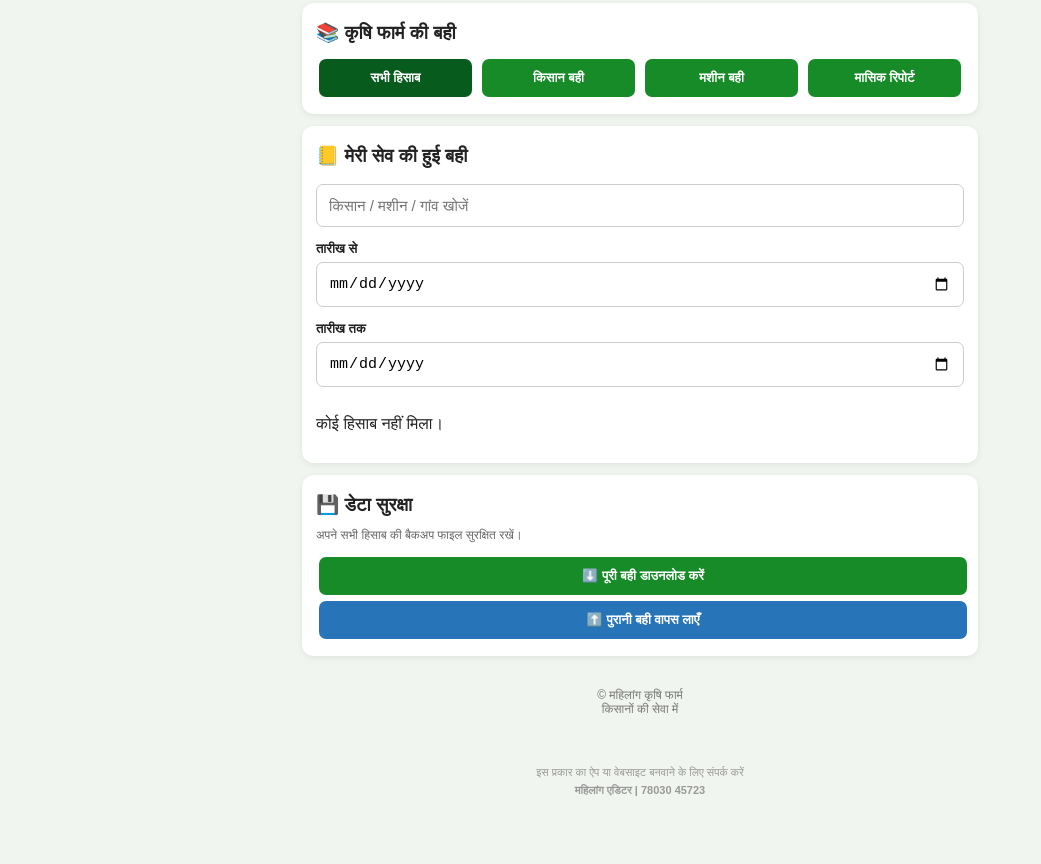
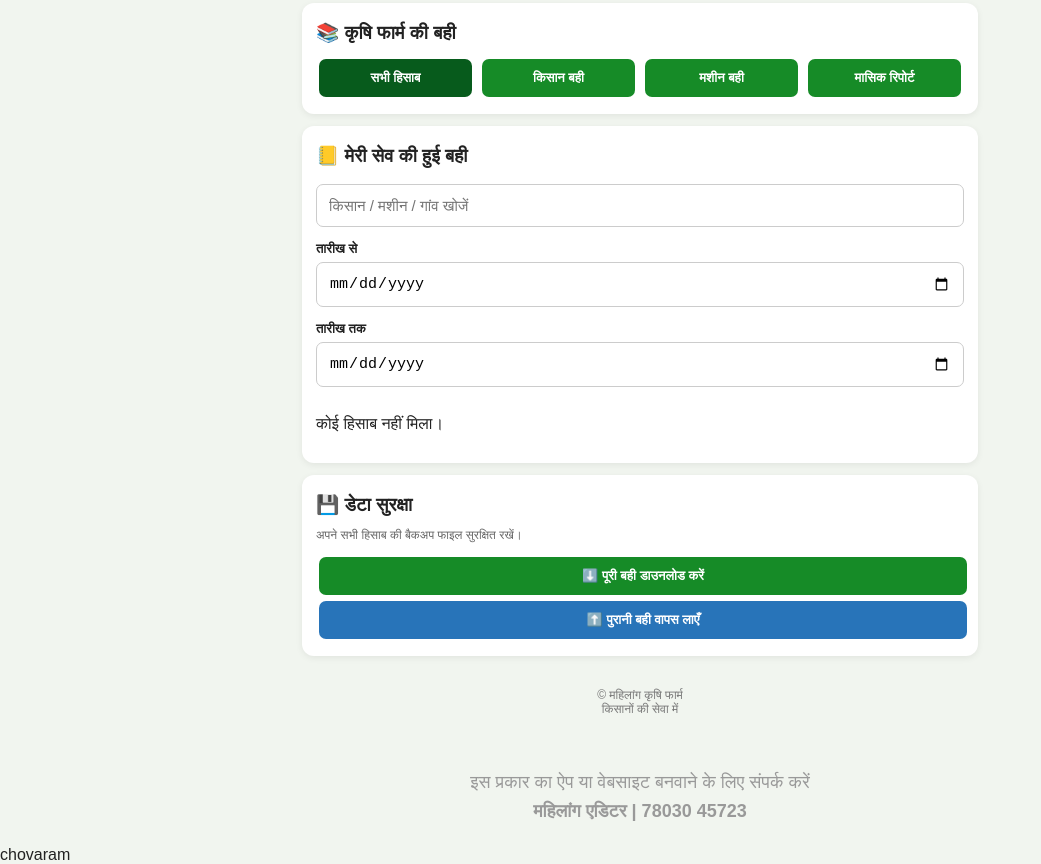
Before and after one commit to sulekhamahilang-beep/-, a plain HTML site: page index.html in a window 1280 px wide. Shown: the part 1197-2061 px from the top of the page, without its empty margins (0-1041 px from the left). Before the commit the page ends 2012 px from the top, so only its background shows below. Drawn offline with Linux system fonts and the light colour scheme.

Commit message:
Mahilang कृषि फार्म

```diff
--- a/index.html
+++ b/index.html
@@ -761,9 +761,9 @@ refreshAll();
 </html>
 <div style="
   text-align:center;
-  padding:8px 4px;
-  margin:8px 10px;
-  font-size:11px;
+  padding:10px 6px;
+  margin:10px 17px;
+  font-size:18px;
   color:#999;
   line-height:1.6;
 ">
@@ -773,3 +773,4 @@ refreshAll();
     महिलांग एडिटर | 78030 45723
   </span>
 </div>
+chovaram
```
